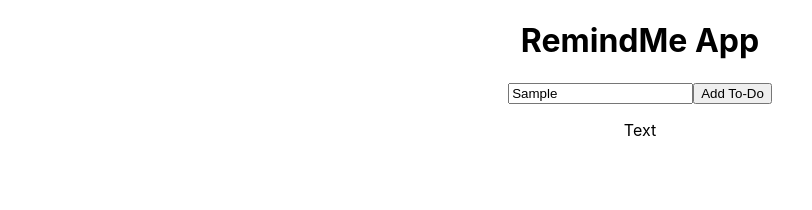
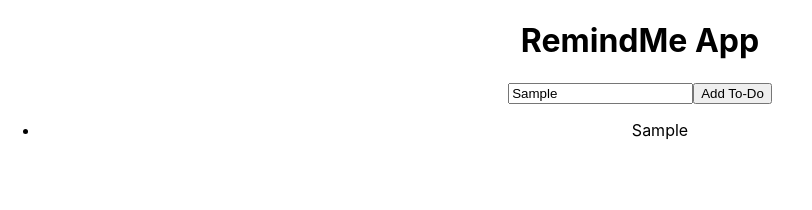
Before and after one commit to NicholasGomis/RemindMe, a React (Create React App) app in the folder remindme/: page / in a window 1280 px wide. Both pictures are taken after typing "Sample" into the empty fields and a click on the button "Add To-Do". Shown: the top 210 px of the page, without its empty margins (0-812 px from the left). Built offline with nearby package versions, Linux system fonts and the light colour scheme.

Commit message:
fixed mapping each todo showing by one

```diff
--- a/remindme/src/components/App/App.js
+++ b/remindme/src/components/App/App.js
@@ -2,10 +2,11 @@
 import './App.css';
 import ListItem from "../../components/ListItem"
 import Input from '../../components/Input';
+import List from '../../components/List/'
 import {useState} from "react"
 
 function App() {
-  const [todos, setTodo] = useState('');
+  const [todos, setTodo] = useState([]);
 
   function addToDo(item){
     let todoList = [...todos, item]
@@ -25,7 +26,8 @@ function App() {
     <div className="App">
       <h1> RemindMe App</h1>
       <Input  handleClick={addToDo}/>
-      <ListItem />
+      <List toDoList={todos} />
+
     </div>
   );
 }
--- /dev/null
+++ b/remindme/src/components/List/index.js
@@ -0,0 +1,15 @@
+import React from 'react'
+import ListItem from '../../components/ListItem'
+export default function List({toDoList}) {
+
+    return (
+           <ul>
+         {
+toDoList.map( (item, index) => <ListItem text={item} key={index}/>
+           )}
+
+
+           </ul>
+
+    )
+}
--- a/remindme/src/components/ListItem/index.js
+++ b/remindme/src/components/ListItem/index.js
@@ -1,12 +1,11 @@
 import React from 'react'
 
- export default function ListItem(props) {
+ export default function ListItem({text}) {
 
 
     return (
-        <>
-        <p>Text</p>
 
-        </>
+       <li>{text}</li>
+
     )
 }
```
Also changed, not shown: remindme/src/components/Item/index.js (deleted, +0 -11 lines), remindme/src/components/List/index.css (added).
